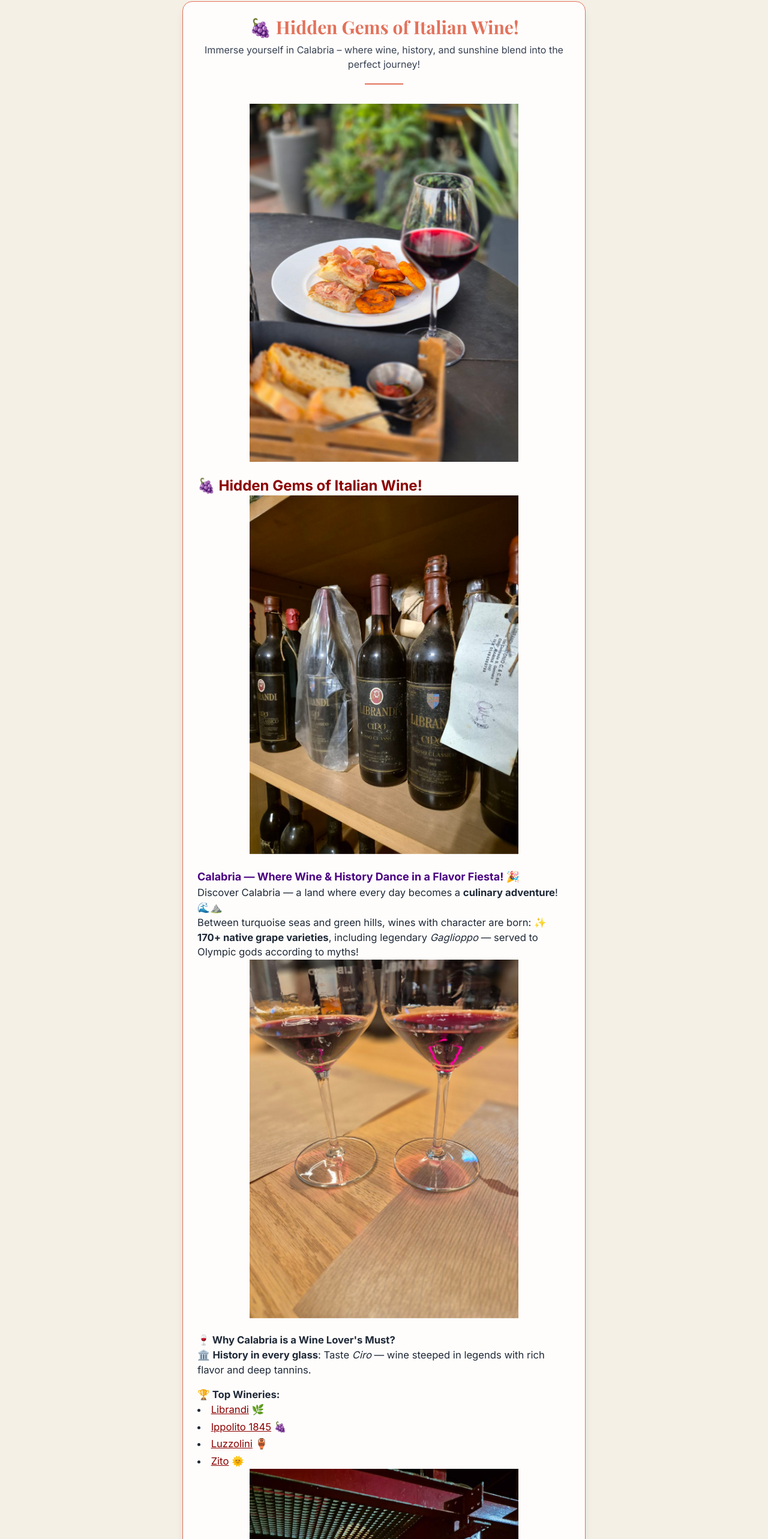
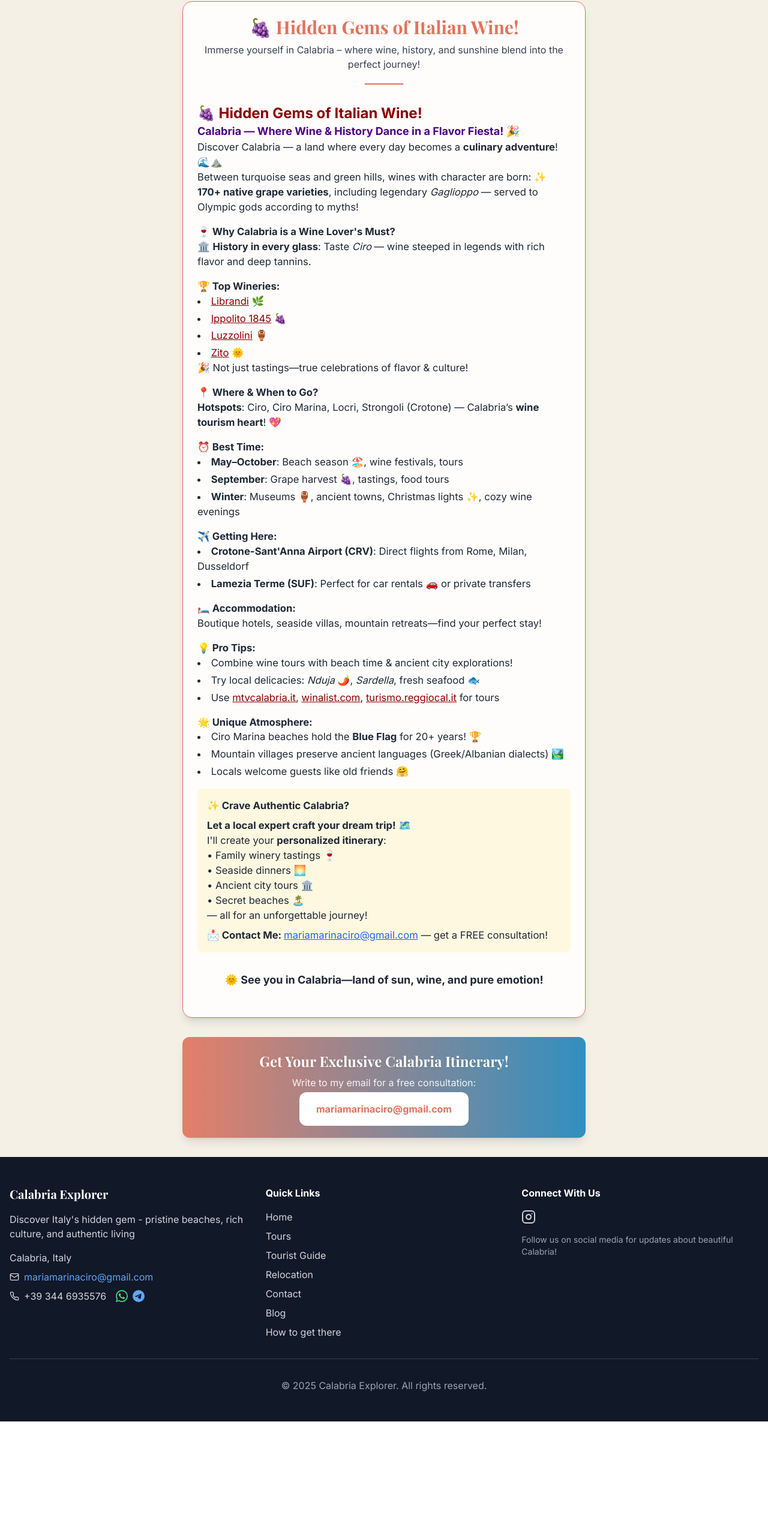
Before and after one commit to CalabriaExplorer/calabriaexplorerVercel, a React (Vite) app: page /blog/hidden-gems-of-italian-wine in a window 1280 px wide. Shown: the part 910-3476 px from the top of the page at 60% size. After the commit the page ends 3280 px from the top, so only its background shows below. Built offline with nearby package versions, Linux system fonts and the light colour scheme.

Commit message:
Remove images from blog post
Removed the image gallery from the `/blog/hidden-gems-of-italian-wine` page, leaving only the text content.

```diff
--- a/src/pages/SingleBlogPost.tsx
+++ b/src/pages/SingleBlogPost.tsx
@@ -103,16 +103,13 @@ const article = {
   ),
   en: (
     <div className="prose max-w-full sm:mx-auto px-2 py-2">
-      <OptimizedImage src={articleImages[0].src} alt={articleImages[0].alt} className="mx-auto mb-6 rounded-lg max-w-md w-full" width={640} height={480} />
       <h2 className="text-2xl font-bold text-[#8B0000]">🍇 Hidden Gems of Italian Wine!</h2>
-      <OptimizedImage src={articleImages[1].src} alt={articleImages[1].alt} className="mx-auto mb-6 rounded-lg max-w-md w-full" width={640} height={480} />
-      <h3 className="text-lg font-bold text-[#4B0082]">Calabria — Where Wine & History Dance in a Flavor Fiesta! 🎉</h3>
+      <h3 className="text-lg font-bold text-[#4B0082]">Calabria — Where Wine &amp; History Dance in a Flavor Fiesta! 🎉</h3>
       <p>
         Discover Calabria — a land where every day becomes a <strong>culinary adventure</strong>! 🌊⛰️<br />
         Between turquoise seas and green hills, wines with character are born: ✨ <strong>170+ native grape varieties</strong>, including legendary <em>Gaglioppo</em> — served to Olympic gods according to myths!
       </p>
-      <OptimizedImage src={articleImages[2].src} alt={articleImages[2].alt} className="mx-auto mb-6 rounded-lg max-w-md w-full" width={640} height={480} />
-      <h4 className="font-bold mt-4">🍷 Why Calabria is a Wine Lover's Must?</h4>
+      <h4 className="font-bold mt-4">🍷 Why Calabria is a Wine Lover&apos;s Must?</h4>
       <p>🏛️ <strong>History in every glass</strong>: Taste <em>Ciro</em> — wine steeped in legends with rich flavor and deep tannins.</p>
       <h4 className="font-bold mt-4">🏆 Top Wineries:</h4>
       <ul className="list-disc list-inside space-y-1">
@@ -121,13 +118,11 @@ const article = {
         <li><a href="https://www.tenutaiuzzolini.kr.it" className="text-[#8B0000] underline">Luzzolini</a> 🏺</li>
         <li><a href="https://zito.it" className="text-[#8B0000] underline">Zito</a> 🌞</li>
       </ul>
-      <OptimizedImage src={articleImages[3].src} alt={articleImages[3].alt} className="mx-auto mb-6 rounded-lg max-w-md w-full" width={640} height={480} />
-      <p>🎉 Not just tastings—true celebrations of flavor & culture!</p>
-      <h4 className="font-bold mt-4">📍 Where & When to Go?</h4>
+      <p>🎉 Not just tastings—true celebrations of flavor &amp; culture!</p>
+      <h4 className="font-bold mt-4">📍 Where &amp; When to Go?</h4>
       <p>
         <strong>Hotspots</strong>: Ciro, Ciro Marina, Locri, Strongoli (Crotone) — Calabria’s <strong>wine tourism heart</strong>! 💖
       </p>
-      <OptimizedImage src={articleImages[4].src} alt={articleImages[4].alt} className="mx-auto mb-6 rounded-lg max-w-md w-full" width={640} height={480} />
       <h4 className="font-bold mt-4">⏰ Best Time:</h4>
       <ul className="list-disc list-inside space-y-1">
         <li><strong>May–October</strong>: Beach season 🏖️, wine festivals, tours</li>
@@ -136,14 +131,14 @@ const article = {
       </ul>
       <h4 className="font-bold mt-4">✈️ Getting Here:</h4>
       <ul className="list-disc list-inside space-y-1">
-        <li><strong>Crotone-Sant'Anna Airport (CRV)</strong>: Direct flights from Rome, Milan, Dusseldorf</li>
+        <li><strong>Crotone-Sant&apos;Anna Airport (CRV)</strong>: Direct flights from Rome, Milan, Dusseldorf</li>
         <li><strong>Lamezia Terme (SUF)</strong>: Perfect for car rentals 🚗 or private transfers</li>
       </ul>
       <h4 className="font-bold mt-4">🛏️ Accommodation:</h4>
       <p>Boutique hotels, seaside villas, mountain retreats—find your perfect stay!</p>
       <h4 className="font-bold mt-4">💡 Pro Tips:</h4>
       <ul className="list-disc list-inside space-y-1">
-        <li>Combine wine tours with beach time & ancient city explorations!</li>
+        <li>Combine wine tours with beach time &amp; ancient city explorations!</li>
         <li>Try local delicacies: <em>Nduja</em> 🌶️, <em>Sardella</em>, fresh seafood 🐟</li>
         <li>Use <a href="https://mtvcalabria.it" className="text-[#8B0000] underline">mtvcalabria.it</a>, <a href="https://winalist.com" className="text-[#8B0000] underline">winalist.com</a>, <a href="https://turismo.reggiocal.it" className="text-[#8B0000] underline">turismo.reggiocal.it</a> for tours</li>
       </ul>
@@ -157,7 +152,7 @@ const article = {
         <h3 className="font-bold mb-2">✨ Crave Authentic Calabria?</h3>
         <p>
           <strong>Let a local expert craft your dream trip!</strong> 🗺️<br />
-          I'll create your <strong>personalized itinerary</strong>:<br />
+          I&apos;ll create your <strong>personalized itinerary</strong>:<br />
           • Family winery tastings 🍷<br />
           • Seaside dinners 🌅<br />
           • Ancient city tours 🏛️<br />
```
